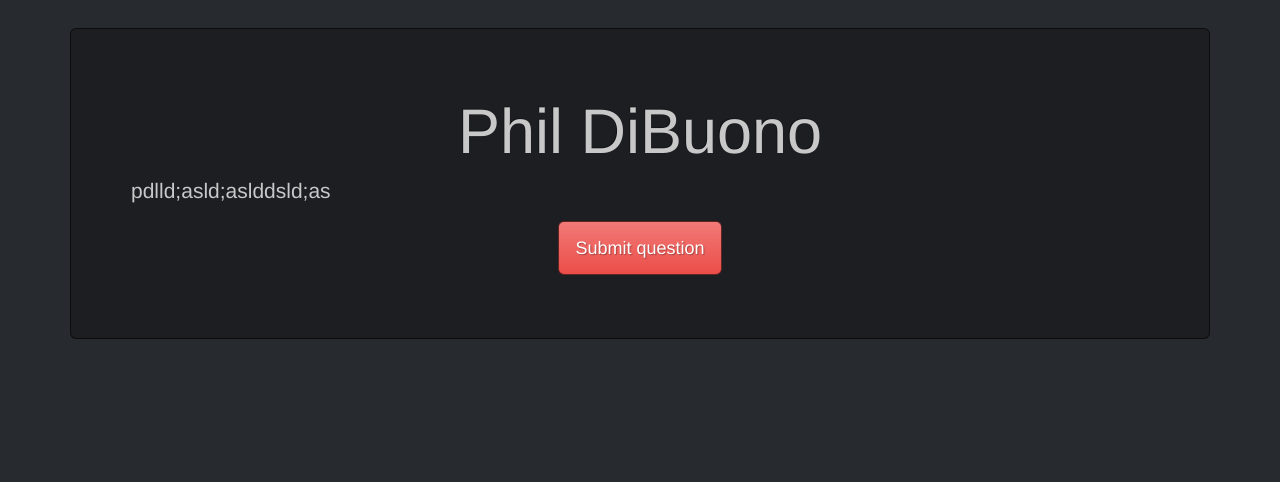
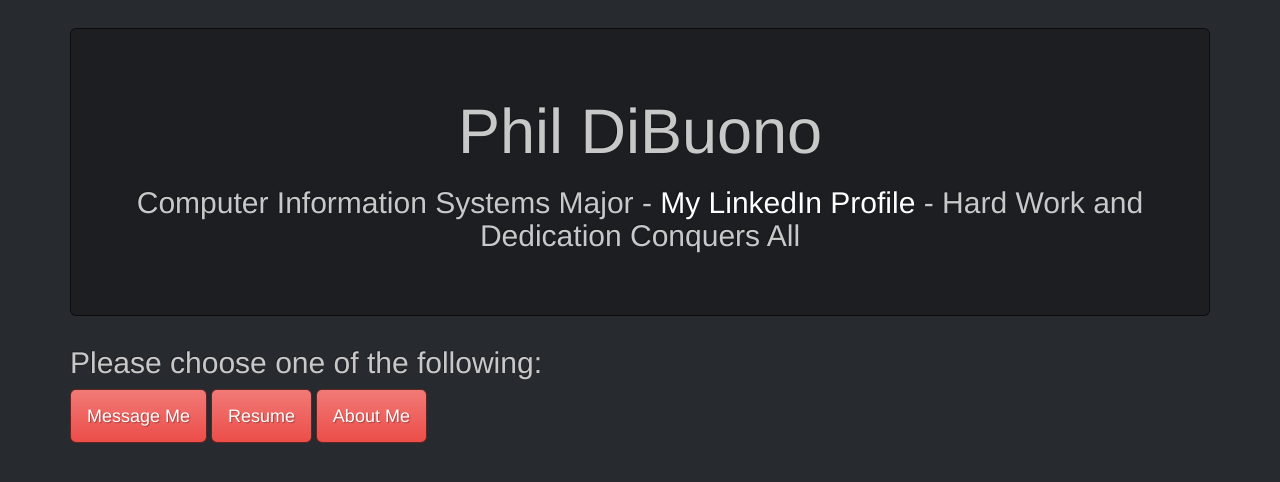
Before and after one commit to pdibuono/personal_website, a Django app: page / in a window 1280 px wide. Shown: the part 52-534 px from the top of the page. Run offline with Django 3.2, Linux system fonts and the light colour scheme; some libraries are stand-ins or nearby versions.

Commit message:
Add link to resume

```diff
--- a/personal_website/settings.py
+++ b/personal_website/settings.py
@@ -43,6 +43,7 @@ INSTALLED_APPS = (
     'django.contrib.messages',
     'django.contrib.staticfiles',
     'core',
+    'bootstrap3',
 )
 
 MIDDLEWARE_CLASSES = (
--- a/requirements.txt
+++ b/requirements.txt
@@ -2,6 +2,7 @@ Django==1.8.5
 argparse==1.2.1
 dj-database-url==0.3.0
 dj-static==0.0.6
+django-bootstrap3==6.2.2
 django-toolbelt==0.0.1
 gunicorn==19.3.0
 psycopg2==2.6.1
--- a/static/css/base.css
+++ b/static/css/base.css
@@ -1,3 +1,7 @@
 body {
   padding-top: 80px;
 }
+
+#buttons {
+  display: inline-block;
+}
--- a/templates/home.html
+++ b/templates/home.html
@@ -2,7 +2,12 @@
 {% block content %}
 <div class="jumbotron">
   <h1><center>Phil DiBuono</center></h1>
-  <p>pdlld;asld;aslddsld;as</p>
-  <p><center><a href="{% url 'contact_create' %}" class="btn btn-lg btn-danger">Submit question</a></center></p>
+  <p><h2><center>Computer Information Systems Major - <a href="https://www.linkedin.com/profile/view?id=AAIAABM6K24BtX94pUT4z-Qq09EM1Q0tMjoiDLE&trk=nav_responsive_tab_profile">My LinkedIn Profile</a> - Hard Work and Dedication Conquers All</center></h2></p>
+</div>
+<div class="buttons-span">
+  <p><h2>Please choose one of the following:</h2></p>
+  <p id="buttons"><a href="{% url 'contact_create' %}" class="btn btn-lg btn-danger">Message Me</a></p>
+  <p id="buttons"><a href="https://www.dropbox.com/s/g7wz9v36ug42fwx/DiBuono_Philip_Resume_Updated.docx?dl=0" class="btn btn-lg btn-danger">Resume</a></p>
+  <p id="buttons"><a href="{% url 'contact_create' %}" class="btn btn-lg btn-danger">About Me</a></p>
 </div>
 {% endblock %}
```
Also changed, not shown: templates/contact/contact_form.html (+10 -5 lines), core/views.py (line endings or trailing spaces).
